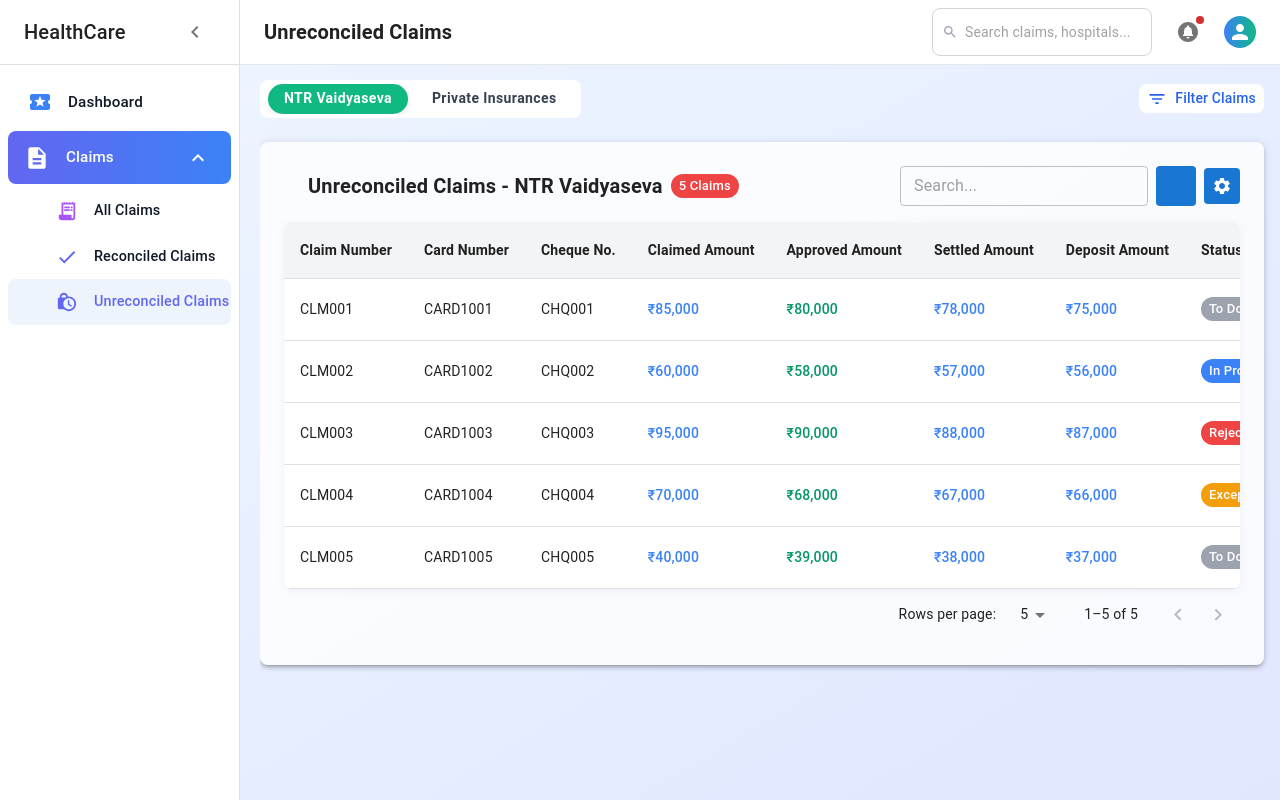
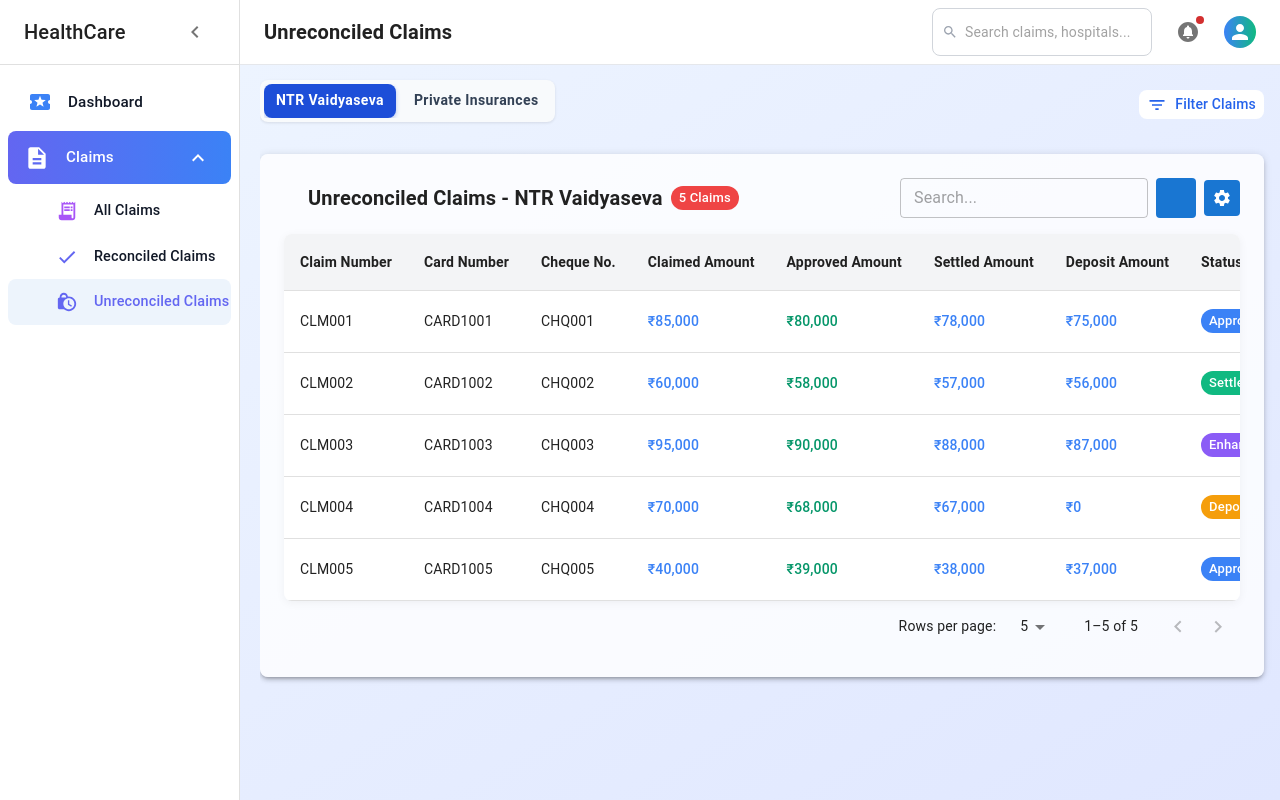
Before and after one commit to lavanyayarlagadda/Clamis_Traking, a React (Vite) app in the folder claims/: page /unreconciled in a window 1280 px wide. Built offline with nearby package versions, Linux system fonts and the light colour scheme; some icons are missing.

Commit message:
NO TICKET: UI changes done

```diff
--- a/claims/src/Components/reusable/tabs.tsx
+++ b/claims/src/Components/reusable/tabs.tsx
@@ -1,4 +1,17 @@
 import { Tabs, Tab, Box } from "@mui/material";
+import { keyframes } from "@emotion/react";
+
+// Animation for fluid click effect
+const ripple = keyframes`
+  0% {
+    transform: scale(0.8);
+    opacity: 0.6;
+  }
+  100% {
+    transform: scale(1.1);
+    opacity: 0;
+  }
+`;
 
 interface TabItem {
   label: string;
@@ -25,55 +38,78 @@
         maxWidth: '100%',
         display: 'inline-flex',
         alignItems: 'center',
-        px: 1,
-        py: 0.5,
-        backgroundColor: 'white', // light blue container
+        px: 0.5, // Increased container padding
+        py: 0.5,   // Increased container padding
+        backgroundColor: '#F8FAFC', // Light gray background for better contrast
         borderRadius: 2,
         overflowX: 'auto',
-        mb: 1
+        mb: 2,
+        boxShadow: '0 1px 3px rgba(0,0,0,0.1)' // Subtle shadow for depth
       }}
     >
       <Tabs
         value={currentValue}
         onChange={(_, val) => onChange(val)}
-        TabIndicatorProps={{ sx: { display: 'none' } }} // remove underline
+        TabIndicatorProps={{ sx: { display: 'none' } }}
         variant="scrollable"
         scrollButtons="auto"
         sx={{
           minHeight: 'unset',
           '& .MuiTabs-flexContainer': {
             display: 'flex',
-            gap: '8px',
+            gap: '6px', // Increased gap between tabs
           },
           '& .MuiTab-root': {
             minHeight: 'unset',
+            minWidth: 'unset',
             textTransform: 'none',
-            fontSize: '14px',
+            fontSize: '14px', // Slightly larger font
             fontWeight: 600,
-            // padding: '4px 12px',
-            padding: '6px 16px',
-            borderRadius: '999px',
-            // transition: '0.2s',
-            transition: 'all 0.2s ease-in-out',
-            // color: '#64748B', // Tailwind gray-500
-            color: '#374151',
+            padding: '8px 12px', // Increased padding (40px min touch target)
+            borderRadius: '8px', // Slightly less rounded than pill shape
+            transition: 'all 0.3s cubic-bezier(0.4, 0, 0.2, 1)', // Smoother transition
+            color: '#334155', // slate-700 - higher contrast
             backgroundColor: 'transparent',
-            '&:hover': {
-              backgroundColor: '#F3F4F6', // light hover
+            position: 'relative', // For ripple effect
+            overflow: 'hidden', // For ripple effect
+            '&::after': {
+              content: '""',
+              position: 'absolute',
+              top: '50%',
+              left: '50%',
+              width: '5px',
+              height: '5px',
+              background: 'rgba(255, 255, 255, 0.6)',
+              opacity: 0,
+              borderRadius: '100%',
+              transform: 'translate(-50%, -50%)',
+            },
+            '&:active::after': {
+              animation: `${ripple} 0.6s ease-out`,
             },
             '&.Mui-selected': {
-              // backgroundColor: '#48D56B',
-               backgroundColor: '#10B981',
-              // color: '#ffffff',
-               color: '#fff',
+              backgroundColor: '#1D4ED8', // blue-700 - AAA contrast with white
+              color: '#FFFFFF', // Pure white for max contrast
               fontWeight: 600,
-                boxShadow: '0 2px 6px rgba(0, 0, 0, 0.1)',
+              boxShadow: '0 2px 4px rgba(29, 78, 216, 0.3)',
             },
+            '&:hover': {
+              backgroundColor: '#EFF6FF', // blue-50
+              color: '#1D4ED8', // blue-700 on hover
+            },
+            '&.Mui-selected:hover': {
+              backgroundColor: '#1E40AF', // blue-800 - even darker for selected hover
+            }
           },
         }}
       >
         {tabs.map((tab) => (
-          <Tab key={tab.value} label={tab.label} value={tab.value} disableRipple />
+          <Tab
+            key={tab.value}
+            label={tab.label}
+            value={tab.value}
+            disableRipple // We're implementing our own ripple
+          />
         ))}
       </Tabs>
     </Box>
--- a/claims/src/pages/Dashboard/ClaimsAmountChart.tsx
+++ b/claims/src/pages/Dashboard/ClaimsAmountChart.tsx
@@ -18,23 +18,26 @@
   // Format currency for y-axis
   const formatCurrency = (value: number) => `₹${(value / 100000).toFixed(1)}L`;
 
-  // Sample data for different insurance types
+  // Sample data with settled amounts added
   const allData = {
     months: ['JAN', 'FEB', 'MAR', 'APR'],
     claimAmount: [4234567, 4876543, 5214789, 4567890],
-    approvedAmount: [3890234, 4456789, 4789456, 4123567]
+    approvedAmount: [3890234, 4456789, 4789456, 4123567],
+    settledAmount: [3750000, 4300000, 4650000, 4000000] // Added settled amounts
   };
 
   const ntrData = {
     months: ['JAN', 'FEB', 'MAR', 'APR'],
     claimAmount: [3234567, 3876543, 4214789, 3567890],
-    approvedAmount: [2890234, 3456789, 3789456, 3123567]
+    approvedAmount: [2890234, 3456789, 3789456, 3123567],
+    settledAmount: [2750000, 3300000, 3650000, 3000000] // Added settled amounts
   };
 
   const privateData = {
     months: ['JAN', 'FEB', 'MAR', 'APR'],
     claimAmount: [1000000, 1000000, 1000000, 1000000],
-    approvedAmount: [900000, 900000, 900000, 900000]
+    approvedAmount: [900000, 900000, 900000, 900000],
+    settledAmount: [850000, 850000, 850000, 850000] // Added settled amounts
   };
 
   // Get data based on selected insurance
@@ -49,7 +52,7 @@
     }
   };
 
-  const { months, claimAmount, approvedAmount } = getData();
+  const { months, claimAmount, approvedAmount, settledAmount } = getData();
 
   const handleInsuranceChange = (value: string) => {
     setSelectedInsurance(value);
@@ -58,19 +61,18 @@
   return (
     <Card
       elevation={3}
-       sx={{
+      sx={{
         bgcolor: 'linear-gradient(135deg, #ffffff 0%, #f9fafb 100%)',
         borderRadius: 3,
         boxShadow: 2,
         transition: 'transform 0.2s ease-in-out',
-
       }}
     >
       <CardHeader
         title={
           <Stack direction="row" justifyContent="space-between" alignItems="center" width="100%">
             <Typography variant="subtitle1" fontWeight={600} color="text.primary">
-              Claim Amount vs Approved Amount
+              Claim vs Approved vs Settled Amount
             </Typography>
             <Box sx={{ width: '40%' }}>
               <Dropdown
@@ -81,7 +83,7 @@
             </Box>
           </Stack>
         }
-         sx={{ px: 3, pt: 3, pb: 0 }}
+        sx={{ px: 3, pt: 3, pb: 0 }}
       />
       <CardContent sx={{ px: 3, pt: 1, pb: 3 }}>
         <Box height={300}>
@@ -98,22 +100,24 @@
                 id: 'claimAmount',
                 data: claimAmount,
                 label: 'Claim Amount',
-                color: '#3b82f6',
+                color: '#3b82f6', // Blue
               },
               {
                 id: 'approvedAmount',
                 data: approvedAmount,
                 label: 'Approved Amount',
-                color: '#10b981',
+                color: '#10b981', // Green
+              },
+              {
+                id: 'settledAmount',
+                data: settledAmount,
+                label: 'Settled Amount',
+                color: '#8b5cf6', // Purple
               },
             ]}
             yAxis={[{ valueFormatter: formatCurrency }]}
             margin={{ top: 20, bottom: 40, left: 60, right: 20 }}
             grid={{ horizontal: true }}
-            // sx={{
-            //   '.MuiChartsLegend-root': { mt: 2 },
-            //   '.MuiChartsAxis-tickLabel': { fontSize: 12 },
-            // }}
             sx={{
               '.MuiChartsLegend-root': {
                 mt: 2,
--- a/claims/src/pages/Dashboard/InsurancePerformance.tsx
+++ b/claims/src/pages/Dashboard/InsurancePerformance.tsx
@@ -21,7 +21,7 @@
   // Format currency for y-axis
   const formatCurrency = (value: number) => `₹${(value / 100000).toFixed(1)}L`;
 
-  // Sample data for different time periods
+  // Sample data for different insurance companies
   const allTimeData = [
     { name: 'NTR Vaidyaseva', amount: 1245678, percentage: 28, claims: 450 },
     { name: 'ICICI Lombard', amount: 1245678, percentage: 28, claims: 425 },
@@ -29,17 +29,21 @@
     { name: 'HDFC ERGO', amount: 876543, percentage: 19, claims: 320 },
     { name: 'Bajaj Allianz', amount: 745321, percentage: 17, claims: 275 },
     { name: 'Others', amount: 576892, percentage: 13, claims: 180 },
-    { name: 'NTR Vaidyaseva', amount: 954789, percentage: 58, claims: 200 },
   ];
 
+  // Get top 5 companies by amount
+  const getTop5Companies = (data: typeof allTimeData) => {
+    return [...data]
+      .sort((a, b) => b.amount - a.amount)
+      .slice(0, 5);
+  };
 
-
-
-
-  const allData = allTimeData;
+  const allData = getTop5Companies(allTimeData);
   const ntrData = allTimeData.filter((d) => d.name === 'NTR Vaidyaseva');
-  const privateData = allTimeData.filter((d) =>
-    ['ICICI Lombard', 'Star Health', 'HDFC ERGO', 'Bajaj Allianz'].includes(d.name)
+  const privateData = getTop5Companies(
+    allTimeData.filter((d) =>
+      ['ICICI Lombard', 'Star Health', 'HDFC ERGO', 'Bajaj Allianz'].includes(d.name)
+    )
   );
 
   const getData = () => {
@@ -80,7 +84,7 @@
         title={
           <Stack direction="row" justifyContent="space-between" alignItems="center" spacing={2}>
             <Typography variant="subtitle1" fontWeight={600} sx={{ color: theme.palette.text.primary, letterSpacing: 0.3 }}>
-              Insurance Company Performance
+              Top 5 Insurance Companies Performance
             </Typography>
             <Box sx={{ minWidth: 180 }}>
               <Dropdown
@@ -106,9 +110,8 @@
                 label: 'Insurance Company',
                 valueFormatter: (value) =>
                   value.length > 12
-                    ? `${value.slice(0, 10)}…` // truncating the label
+                    ? `${value.slice(0, 10)}…`
                     : value,
-
               },
             ]}
             series={[
@@ -140,7 +143,7 @@
                 overflow: 'hidden',
                 whiteSpace: 'nowrap',
                 maxWidth: 60,
-                 cursor: 'default',
+                cursor: 'default',
               },
               '.MuiChartsLegend-series text': {
                 fontSize: 13,
@@ -152,13 +155,9 @@
                 stroke: '#f3f4f6',
               },
             }}
-
           />
         </Box>
-
-
       </CardContent>
-
     </Card>
   );
 };
--- a/claims/src/pages/Unreconciled/UnreconciledPAge.tsx
+++ b/claims/src/pages/Unreconciled/UnreconciledPAge.tsx
@@ -71,13 +71,12 @@
     insuranceCompanies: [],
   });
 
-  const statusColorMap: Record<string, string> = {
-    "To Do": "#9CA3AF", // gray
-    "In Progress": "#3B82F6", // blue
-    Exception: "#F59E0B", // orange
-    Rejected: "#EF4444", // red
-    Settled: "#10B981", // green (for reconciled)
-  };
+const statusColorMap: Record<string, string> = {
+  "Approved": "#3B82F6", // blue - for approved claims
+  "Settled": "#10B981", // green - for fully settled claims
+  "Enhancement Approved": "#8B5CF6", // purple/violet - for special approval cases
+  "Deposit Not Found": "#F59E0B", // orange/yellow - requires attention
+};
 
 
   const columns = [
--- a/claims/src/pages/Unreconciled/data.ts
+++ b/claims/src/pages/Unreconciled/data.ts
@@ -9,7 +9,7 @@
     approvedAmount: 80000,
     settledAmount: 78000,
     differenceAmount: 7000,
-    status: "To Do",
+    status: "Approved",
     manualReconciled: false,
     depositAmount: 75000,
     depositDate: "2024-06-19",
@@ -26,7 +26,7 @@
     approvedAmount: 58000,
     settledAmount: 57000,
     differenceAmount: 3000,
-    status: "In Progress",
+    status: "Settled",
     manualReconciled: false,
     depositAmount: 56000,
     depositDate: "2024-06-13",
@@ -43,7 +43,7 @@
     approvedAmount: 90000,
     settledAmount: 88000,
     differenceAmount: 7000,
-    status: "Rejected",
+    status: "Enhancement Approved",
     manualReconciled: false,
     depositAmount: 87000,
     depositDate: "2024-05-25",
@@ -60,10 +60,10 @@
     approvedAmount: 68000,
     settledAmount: 67000,
     differenceAmount: 3000,
-    status: "Exception",
+    status: "Deposit Not Found",
     manualReconciled: false,
-    depositAmount: 66000,
-    depositDate: "2024-04-05",
+    depositAmount: null,
+    depositDate: null,
     cardNumber: "CARD1004",
     claimAge: "30+ days",
   },
@@ -77,7 +77,7 @@
     approvedAmount: 39000,
     settledAmount: 38000,
     differenceAmount: 2000,
-    status: "To Do",
+    status: "Approved",
     manualReconciled: false,
     depositAmount: 37000,
     depositDate: "2024-03-12",
@@ -85,10 +85,6 @@
     claimAge: "30+ days",
   },
 ];
-
-
-
-
 
 export const unreconciledClaimsOther = [
   {
@@ -100,7 +96,7 @@
     claimedAmount: 120000,
     approvedAmount: 110000,
     settledAmount: 105000,
-    status: "To Do",
+    status: "Settled",
     manualReconciled: false,
     depositAmount: 104000,
     depositDate: "2024-06-21",
@@ -115,7 +111,7 @@
     claimedAmount: 100000,
     approvedAmount: 95000,
     settledAmount: 94000,
-    status: "In Progress",
+    status: "Enhancement Approved",
     manualReconciled: false,
     depositAmount: 93000,
     depositDate: "2024-06-17",
@@ -130,10 +126,10 @@
     claimedAmount: 85000,
     approvedAmount: 80000,
     settledAmount: 78000,
-    status: "Exception",
+    status: "Deposit Not Found",
     manualReconciled: false,
-    depositAmount: 77000,
-    depositDate: "2024-06-01",
+    depositAmount: null,
+    depositDate: null,
     claimAge: "16-30 days",
   },
   {
@@ -145,7 +141,7 @@
     claimedAmount: 95000,
     approvedAmount: 91000,
     settledAmount: 90000,
-    status: "Rejected",
+    status: "Approved",
     manualReconciled: false,
     depositAmount: 89000,
     depositDate: "2024-03-25",
@@ -160,7 +156,7 @@
     claimedAmount: 72000,
     approvedAmount: 70000,
     settledAmount: 69000,
-    status: "In Progress",
+    status: "Settled",
     manualReconciled: false,
     depositAmount: 68000,
     depositDate: "2024-04-05",
```
